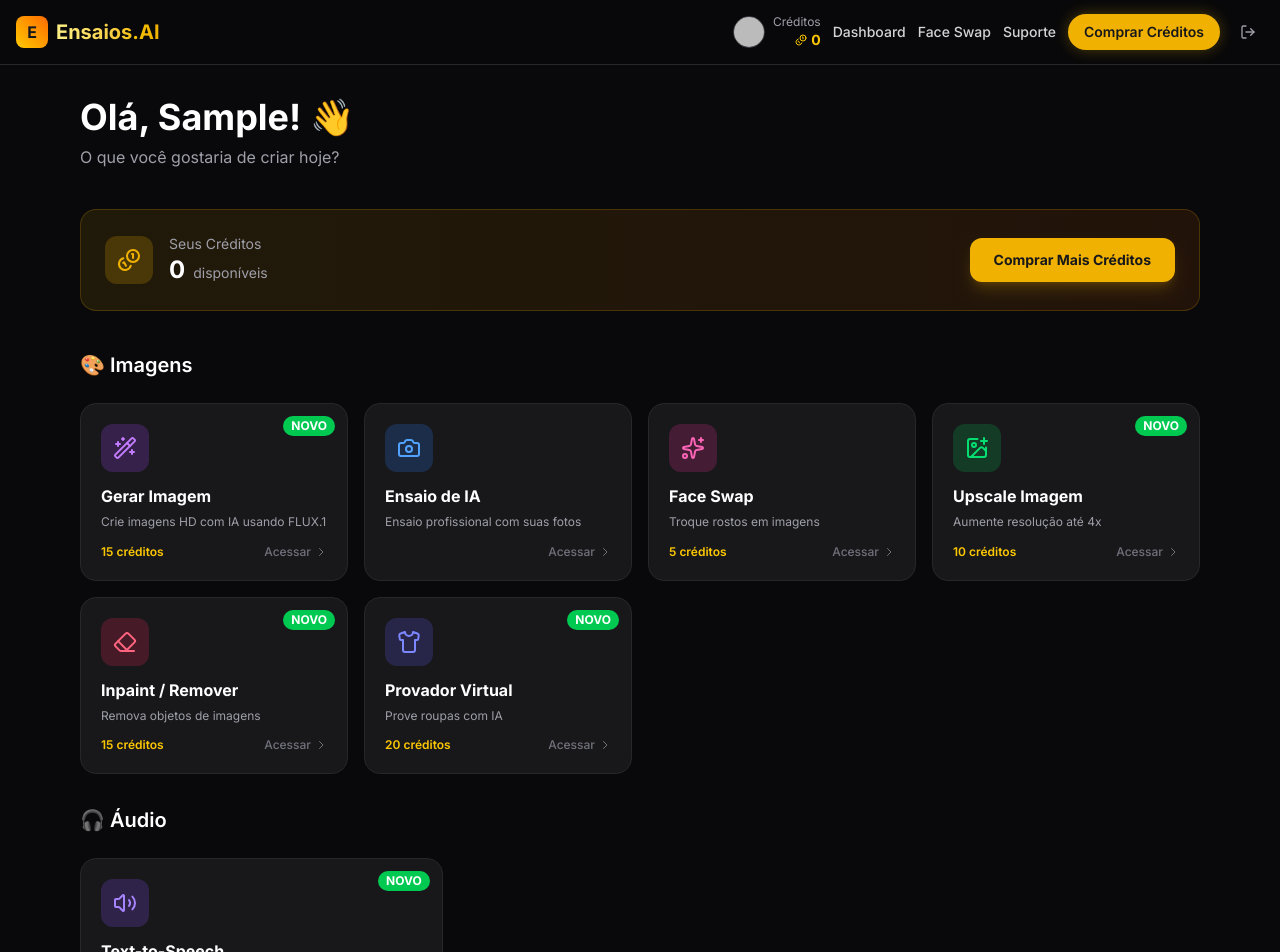
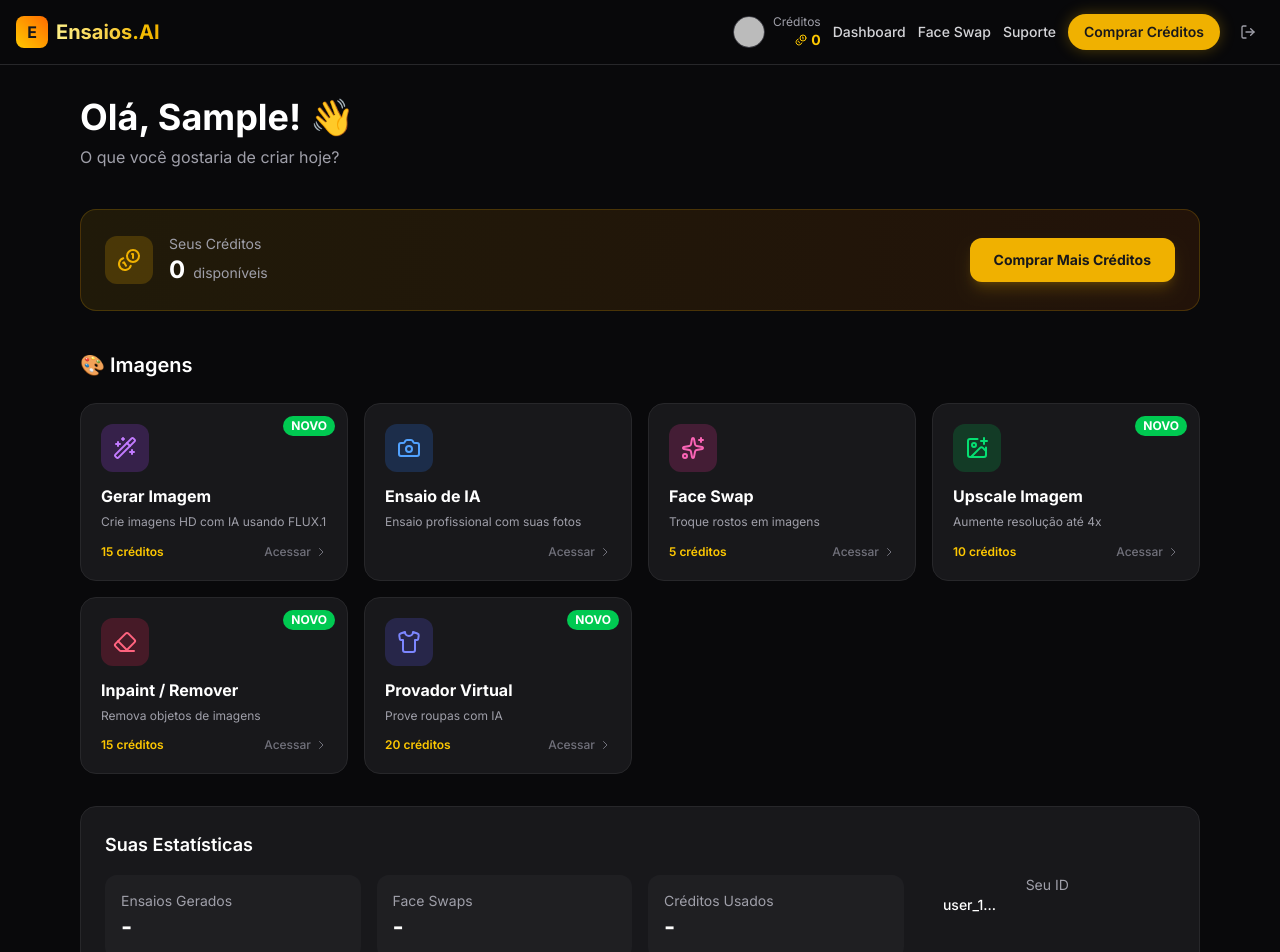
Before and after one commit to hamiltonmatematica/ensaios-ai, a Next.js app: page /dashboard in a window 1280 px wide. Shown: the top 952 px of the page. Built offline with nearby package versions, Linux system fonts and the light colour scheme; no server answers; sample sign-in values are in the browser's storage.

Commit message:
chore: remove audio section from dashboard and cleanup imports

```diff
--- a/src/app/dashboard/page.tsx
+++ b/src/app/dashboard/page.tsx
@@ -10,7 +10,6 @@
     Loader2,
     Wand2,
     ImagePlus,
-    Volume2,
     Eraser,
     Shirt
 } from "lucide-react"
@@ -151,24 +150,7 @@
                     </div>
                 </div>
 
-                {/* Services Grid - ÁUDIO */}
-                <div className="mb-8">
-                    <h2 className="text-xl font-semibold text-white mb-6 flex items-center gap-2">
-                        🎧 Áudio
-                    </h2>
-                    <div className="grid grid-cols-1 sm:grid-cols-2 lg:grid-cols-3 gap-4">
-                        <DashboardCard
-                            title="Text-to-Speech"
-                            description="Transforme texto em áudio natural"
-                            href="/text-to-speech"
-                            icon={Volume2}
-                            iconBgColor="bg-violet-500/20"
-                            iconColor="text-violet-400"
-                            credits={20}
-                            isNew
-                        />
-                    </div>
-                </div>
+
 
                 {/* Quick Stats */}
                 <div className="bg-zinc-900 border border-zinc-800 rounded-2xl p-6">
```
